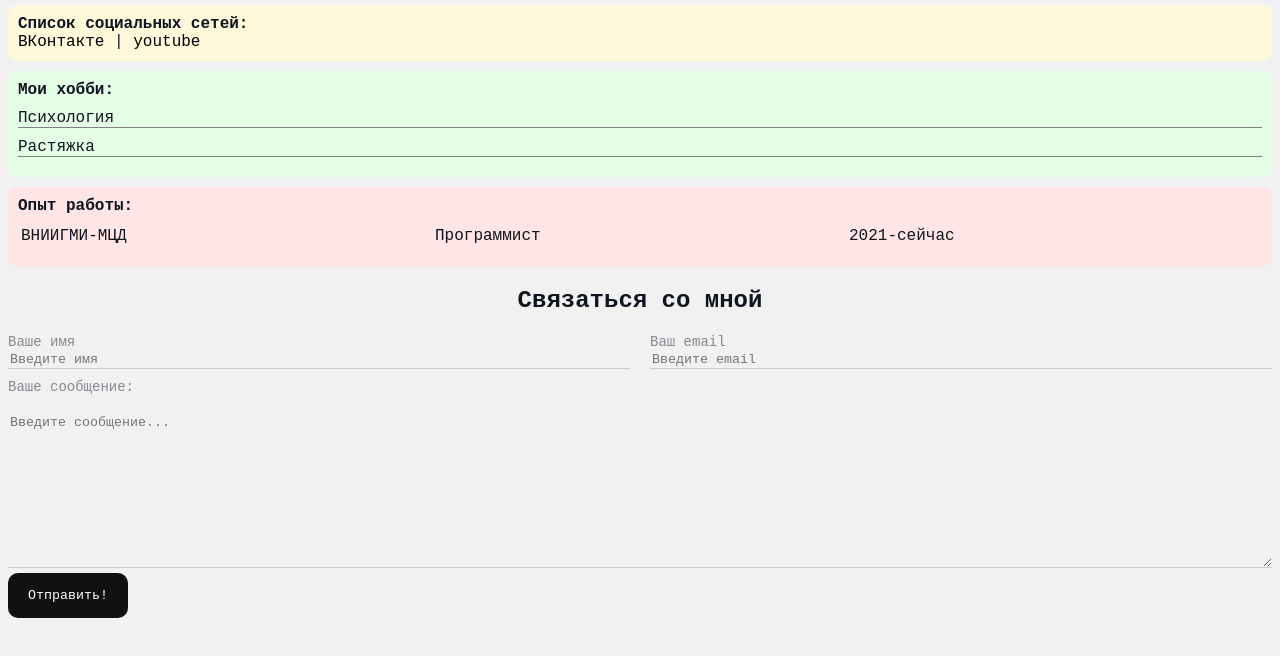
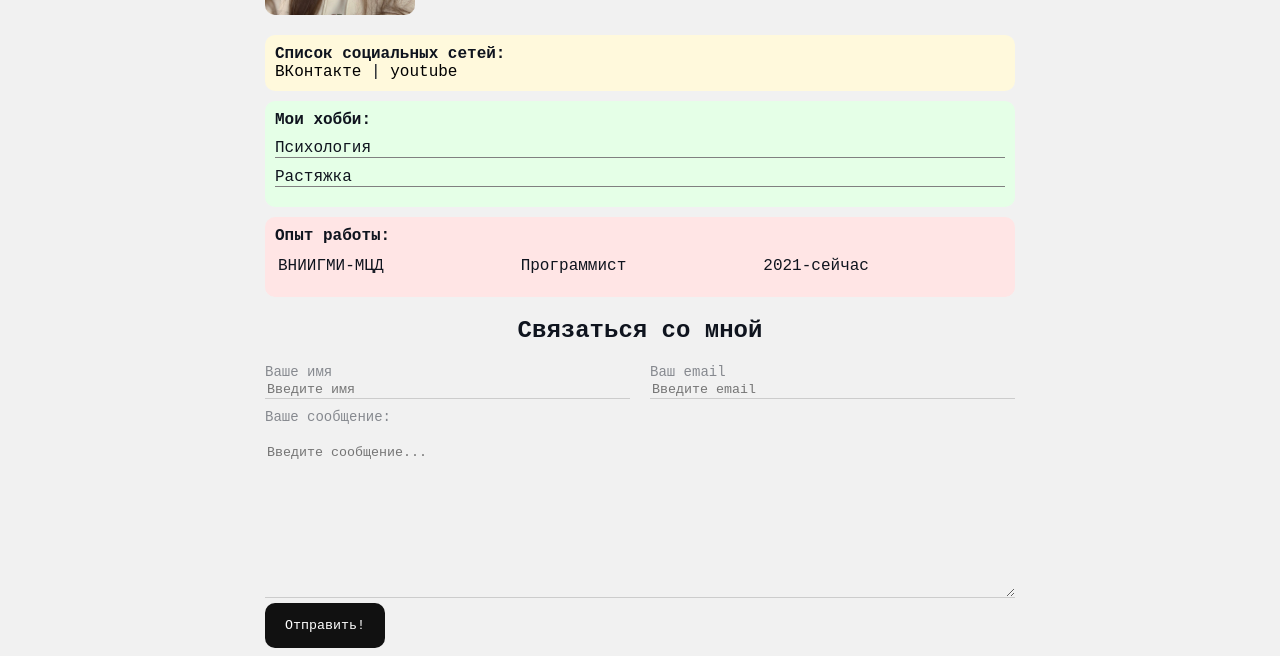
Before and after one commit to SashaSergeeva/resume, a plain HTML site: page index.html in a window 1280 px wide. Shown: the part 173-829 px from the top of the page. Before the commit the page ends 800 px from the top, so only its background shows below. Drawn offline with Linux system fonts and the light colour scheme.

Commit message:
add styles 2

```diff
--- a/index.html
+++ b/index.html
@@ -9,6 +9,8 @@
     <title>Resume</title>
 </head>
 <body>
+    <div class="container">
+
         <div class="info">
 
             <img src="my_photo.jpg" width="150" alt="this is my photo" class="img">
@@ -80,6 +82,7 @@
                 <button type="submit" class="btn">Отправить!</button>
             </form>
         </div>
+    </div>
 
 </body>
 </html>
--- a/resume.css
+++ b/resume.css
@@ -25,6 +25,12 @@ body {
     color: #86898f;
 
 }
+
+.container {
+    max-width: 750px;
+    margin: auto;
+    padding-top: 30px;
+  }
 
 @media (max-width: 560px){
     .info {
```
Lines whose indentation alone changed are shown as unchanged.
